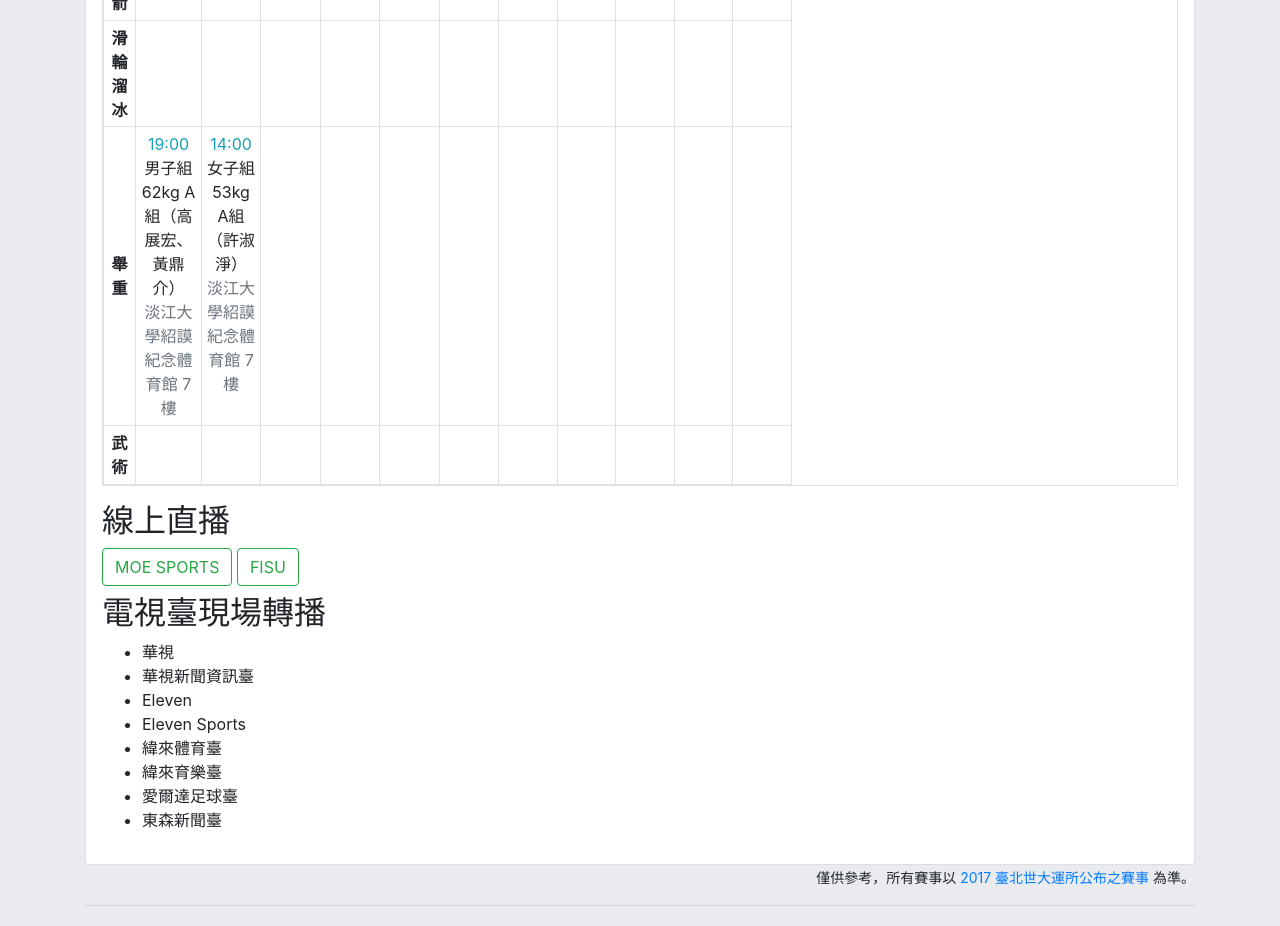
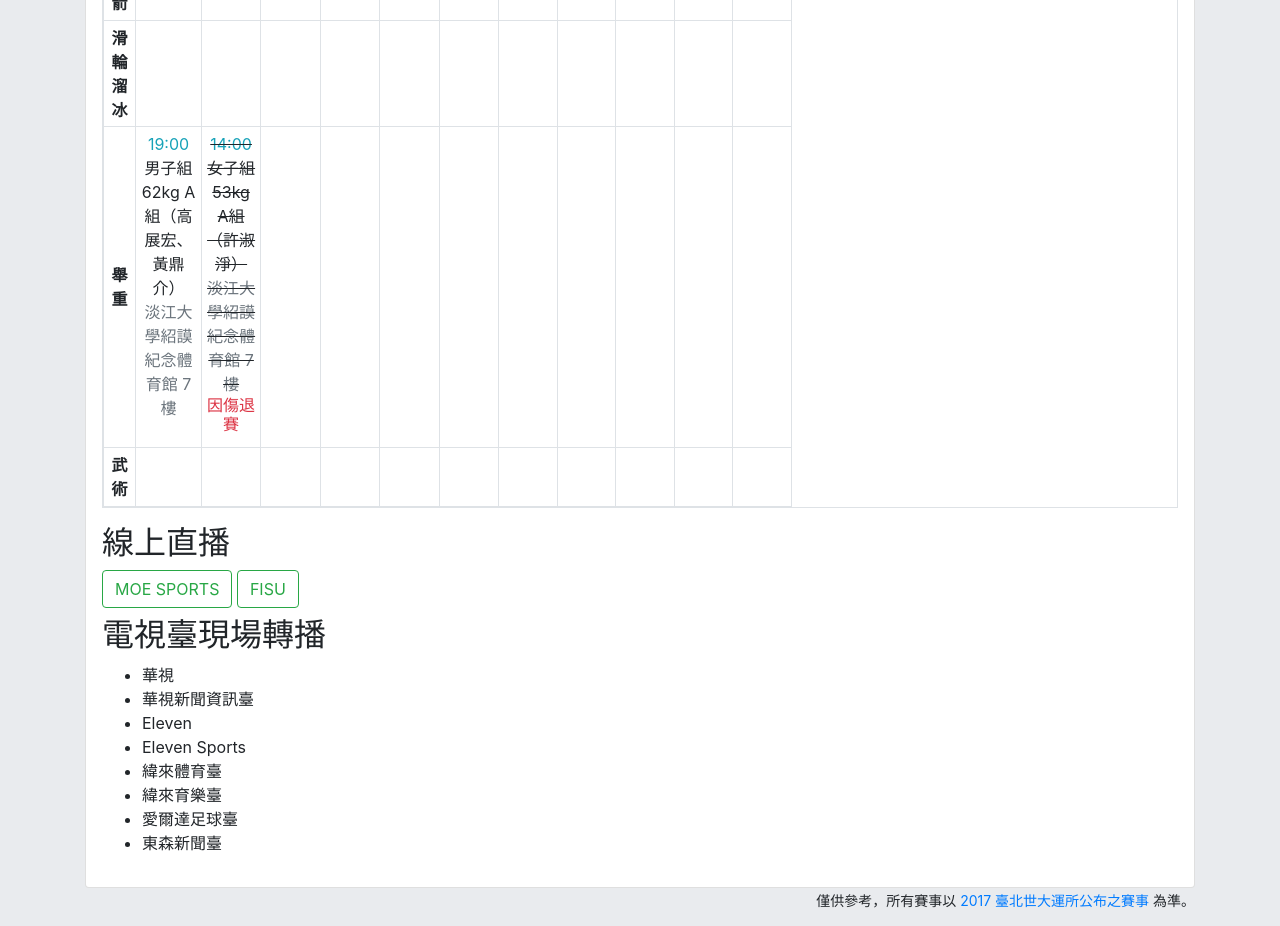
Before and after one commit to kf99916/2017universiade, a website built with webpack: page index.html in a window 1280 px wide. Shown: the part 3820-4746 px from the top of the page. Built offline with nearby package versions, Linux system fonts and the light colour scheme.

Commit message:
Update weightlifting

```diff
--- a/index.html
+++ b/index.html
@@ -574,9 +574,12 @@
                         </td>
                         <td>
                             <div>
-                                <span class="text-info">14:00</span>
-                                <br>女子組 53kg A組（許淑淨）
-                                <br><span class="text-muted">淡江大學紹謨紀念體育館 7 樓</span>
+                                <del>
+                                    <span class="text-info">14:00</span>
+                                    <br>女子組 53kg A組（許淑淨）
+                                    <br><span class="text-muted">淡江大學紹謨紀念體育館 7 樓</span>
+                                </del>
+                                <h6 class="text-danger">因傷退賽</h6>
                             </div>
                         </td>
                         <td></td>
```
